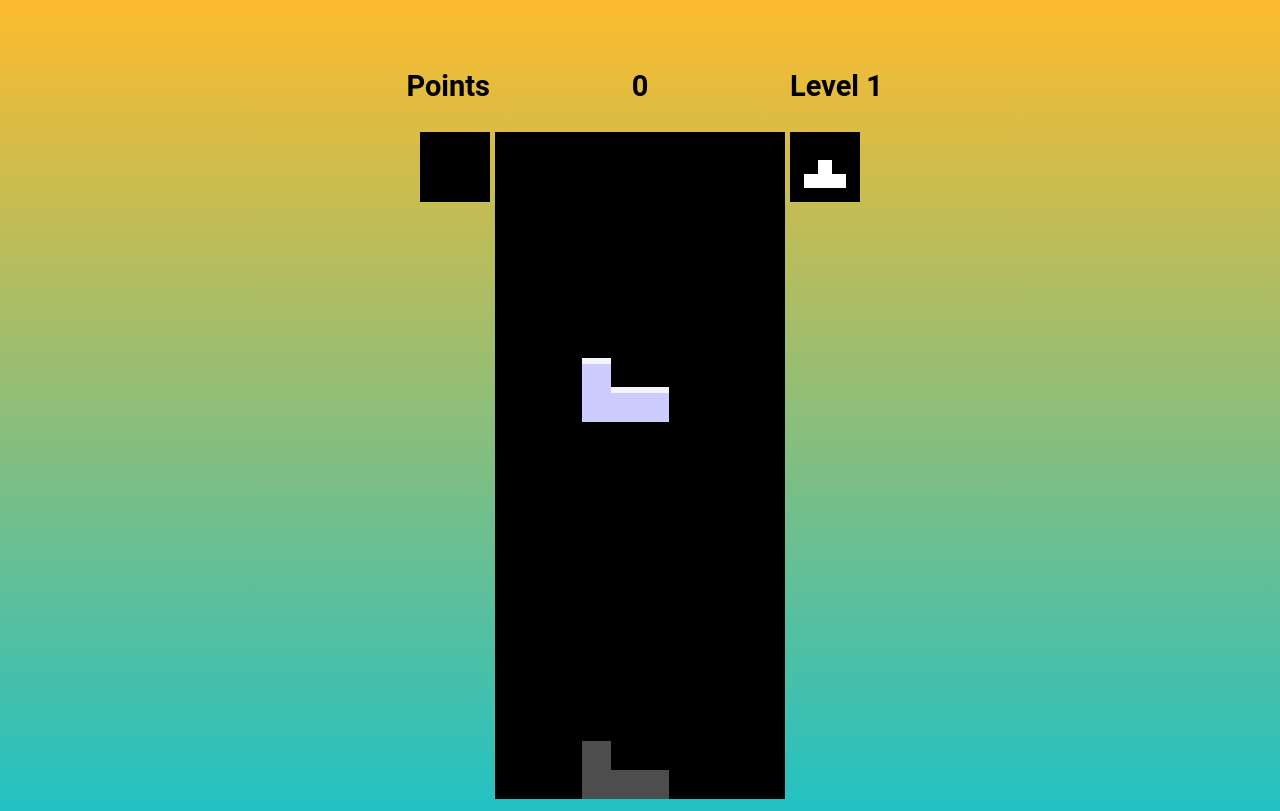
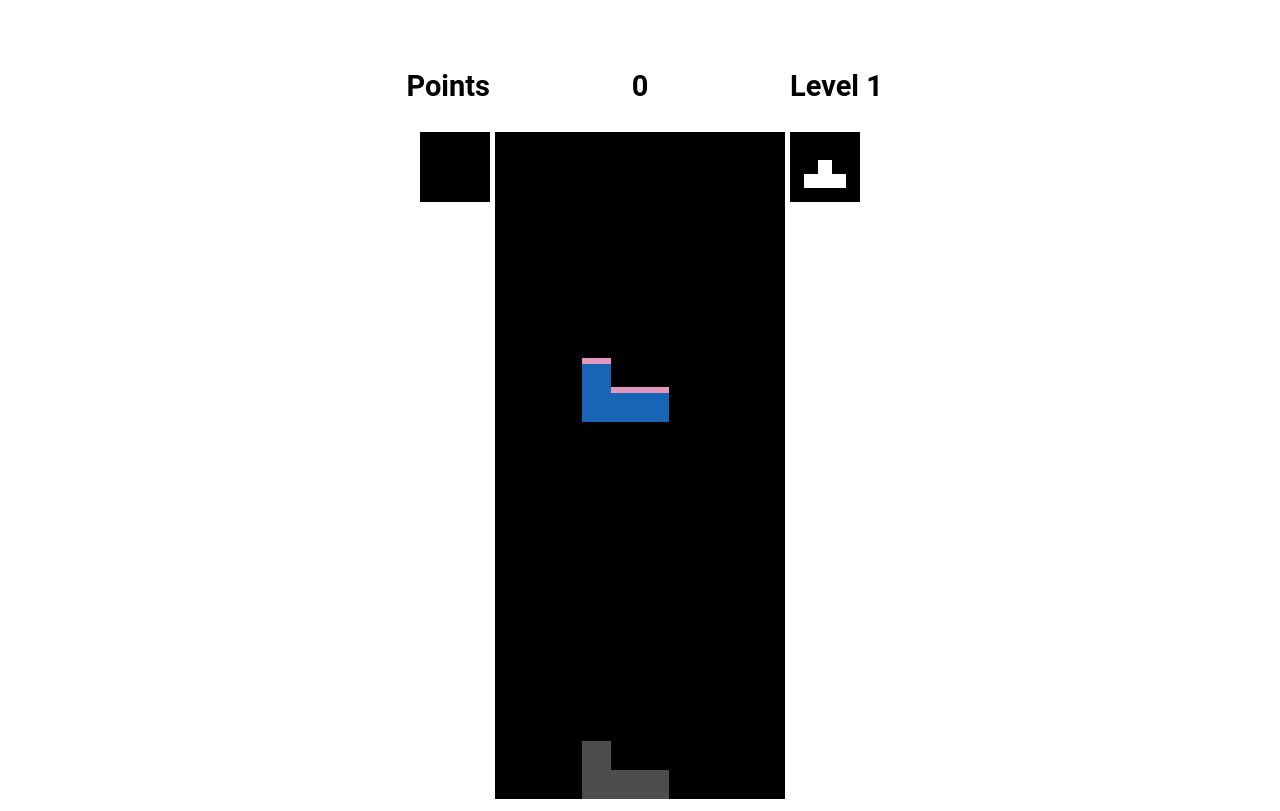
Before and after one commit to jakefrancis/tetris-rewrite, a plain HTML site: page index.html in a window 1280 px wide. Drawn offline with Linux system fonts and the light colour scheme.

Commit message:
removed memphis background image

```diff
--- a/index.html
+++ b/index.html
@@ -6,6 +6,7 @@
         <meta name="viewport" content="width=device-width, initial-scale=1.0, maximum-scale=1.0, user-scalable=no" />
     </head>
     <body>
+      <div class='content-wrapper'>
       <div class='info-container' id='info-container'>
         <h3 class='points-heading' id='points-description'>Points</h3>
         <h3 class='points' id='points'>0</h3>
@@ -15,6 +16,7 @@
       <div class='canvas-wrapper' id='canvas-wrapper'>
 
       </div>
+      </div>
 
 
     </body>
--- a/main.js
+++ b/main.js
@@ -48,7 +48,6 @@ import {body,container,canvas,
 
   holdCanvas.width = nextCanvas.width = altPx * 5
   holdCanvas.height = nextCanvas.height = altPx * 5
-  canvas.style.background = 'black'
 
   canvas.className='well'
   holdCanvas.className='hold'
@@ -62,21 +61,20 @@ import {body,container,canvas,
 
 //blocks displayed on screen
   class Block {
-      constructor(x,y,color,size){
+      constructor(x,y,color,topColor,size){
         this.size = size
         this.trueCenter = ((holdCanvas.width / 2) - (altPx * this.size / 2)) / altPx
         this.x = x
         this.y = y
         this.color = color
+        this.topColor = topColor
       }
       draw(can) {
-
-
         can.fillStyle = `rgb(${this.color[0]},${this.color[1]},${this.color[2]},${this.color[3]})`
         can.fillRect(this.x * pxSize, this.y * pxSize, pxSize, pxSize)
       }
       drawTop(can){
-        can.fillStyle = `rgb(${this.color[0] * 1.2},${this.color[1] * 1.2},${this.color[2] * 1.2},${this.color[3]})`
+        can.fillStyle = this.topColor ? `rgb(${this.topColor[0]},${this.topColor[1]},${this.topColor[2]},${this.topColor[3]})` : `rgb(${this.color[0] * 1.2},${this.color[1] * 1.2},${this.color[2] * 1.2},${this.color[3]})`
         can.fillRect(this.x * pxSize, Math.floor((this.y * pxSize)-  pxSize * .2), pxSize, Math.floor(.3 * pxSize))
       }
       drawGhost(can){
@@ -149,10 +147,10 @@ const getIntialPieceCoords = (piece,alt = false,) => {
       if(!alt){
         let vecX = x + pieceCoords.x
         let vecY = y + pieceCoords.y
-        coords[`${vecX},${vecY}`] = new Block(vecX,vecY,piece.color)
+        coords[`${vecX},${vecY}`] = new Block(vecX,vecY,piece.color, piece.topColor,piece.gridSize)
       }
       else{
-        coords[`${x},${y}`] = new Block(x,y,piece.color,piece.gridSize)
+        coords[`${x},${y}`] = new Block(x,y,piece.color,piece.topColor,piece.gridSize)
       }
     }
     else{
@@ -320,7 +318,7 @@ const createPieceFromMove = (piece, direction) => {
   for(let block in piece){
     let vecX = piece[block].x + direction.x
     let vecY = piece[block].y + direction.y
-    let square = new Block(vecX,vecY,piece[block].color)
+    let square = new Block(vecX,vecY,piece[block].color, piece[block].topColor,piece[block].gridSize)
     let coords = `${vecX},${vecY}`
     newPiece[coords] = square
   }
--- a/src/constants.js
+++ b/src/constants.js
@@ -9,6 +9,108 @@ const pastelColors = [
   "#c8a2c8",
 ];
 
+const eighties = [
+  'fcee21',
+  'e91961',
+  '29abe3',
+  'fcee21',
+  'e91961',
+  '29abe3',
+  'fcee21',
+]
+
+const eightiesTop = [
+  'e91961',
+  '29abe3',
+  'fcee21',
+  'e91961',
+  '29abe3',
+  'fcee21',
+  '29abe3',
+]
+
+const outrun = [
+  'f9c80e',
+  'ff4365',
+  '2de2e6',
+  '791e94',
+  'f9c80e',
+  'ff4365',
+  '2de2e6',
+]
+
+const outrunTop = [
+  'ff4365',
+  '2de2e6',
+  '791e94',
+  'ff4365',
+  '2de2e6',
+  '791e94',
+  'f9c80e'
+]
+
+const colorBlock = [
+  'fe91b1',
+  'f8d581',
+  '54d4ed',
+  '0174d1',
+  'fe91b1',
+  'f8d581',
+  '54d4ed',
+]
+
+const colorBlockTop = [
+  'f8d581',
+  '54d4ed',
+  '0174d1',
+  'f8d581',
+  '54d4ed',
+  '0174d1',
+  'fe91b1'
+]
+
+
+
+const memphis = [
+"#FB4337",
+"#1865B5",
+"#FFF85E",
+"#E397BE",
+"#6FCCC6",
+"#FB4337",
+"#1865B5",
+]
+
+const memphisTop = [
+  "#FFF85E",
+  "#E397BE",
+  "#6FCCC6",
+  "#FB4337",
+  "#1865B5",
+  "#FFF85E",
+  "#E397BE",
+]
+
+const  eightiesAlt = [
+  'ff2153',
+  '10e7e2',
+  'ff68a8',
+  '3968cb',
+  'ff68a8',
+  'f9eb0f',
+  'ff2153',
+]
+
+const eightiesAltTop = [
+  '10e7e2',
+  'ca7cd8',
+  '3968cb',
+  'ff68a8',
+  'f9eb0f',
+  'ff2153',
+  '10e7e2',
+]
+
 
 
 const hexToValues = (hex) => {
@@ -19,6 +121,8 @@ return result ? [parseInt(result[1],16),parseInt(result[2],16),parseInt(result[3
 
 const rgbStringToValues = (string) =>  string.match(/[\d\.]+/g).map(val => Number(val))
 
+//converts color values to an array of rgb values
+//prevents me from having to do this manually
 const convertToValues = (string) => {
   if(string[0] === 'r'){
     return rgbStringToValues(string)
@@ -31,7 +135,7 @@ const convertToValues = (string) => {
 
 
 const paleColors = [
-  [255, 240, 245,1],
+  'rgb(255, 240, 245,1)',
   [204,204,255,1],
   [150,123,182,1],
   [169,186,157,1],
@@ -49,13 +153,14 @@ const  basicColors = [
   "#EF7674",
   "#780116",
 ];
-const colors = paleColors;
-
+const colors = memphis;
+const topColors = memphisTop
 
 const pieces = [
   {
     name: "rightL",
-    color: colors[0],
+    color: convertToValues(colors[0]),
+    topColor: convertToValues(topColors[0]),
     gridSize: 3,
     height: 3,
     width: 2,
@@ -66,7 +171,8 @@ const pieces = [
   },
   {
     name: "leftL",
-    color: colors[1],
+    color: convertToValues(colors[1]),
+    topColor: convertToValues(topColors[1]),
     gridSize: 3,
     height: 3,
     width: 2,
@@ -77,7 +183,8 @@ const pieces = [
   },
   {
     name: "square",
-    color: colors[2],
+    color: convertToValues(colors[2]),
+    topColor: convertToValues(topColors[2]),
     gridSize: 4,
     height: 2,
     width: 2,
@@ -91,7 +198,8 @@ const pieces = [
   },
   {
     name: "tee",
-    color: colors[3],
+    color: convertToValues(colors[3]),
+    topColor: convertToValues(topColors[3]),
     gridSize: 3,
     height: 2,
     width: 3,
@@ -102,7 +210,8 @@ const pieces = [
   },
   {
     name: "rightStep",
-    color: colors[4],
+    color: convertToValues(colors[4]),
+    topColor: convertToValues(topColors[4]),
     gridSize: 3,
     height: 3,
     width: 2,
@@ -113,7 +222,8 @@ const pieces = [
   },
   {
     name: "leftStep",
-    color: colors[5],
+    color: convertToValues(colors[5]),
+    topColor: convertToValues(topColors[5]),
     gridSize: 3,
     height: 3,
     width: 2,
@@ -124,7 +234,8 @@ const pieces = [
   },
   {
     name: "bar",
-    color: colors[6],
+    color: convertToValues(colors[6]),
+    topColor: convertToValues(topColors[6]),
     gridSize: 4,
     height: 4,
     width: 1,
--- a/style.css
+++ b/style.css
@@ -1,4 +1,5 @@
 body{
+
   height: auto;
   touch-action: manipulation;
   font-family: 'Roboto', sans-serif;
@@ -6,8 +7,12 @@ body{
 }
 
 html{
-  background: rgba(34,193,195,1);
-  background: linear-gradient(0deg, rgba(34,193,195,1) 0%, rgba(253,187,45,1) 100%);
+
+}
+
+.content-wrapper{
+  margin: 0 auto;
+  max-width: 600px;
 }
 
 .info-container{
```
Also changed, not shown: memphis.png (added), src/memphis.png (added).
